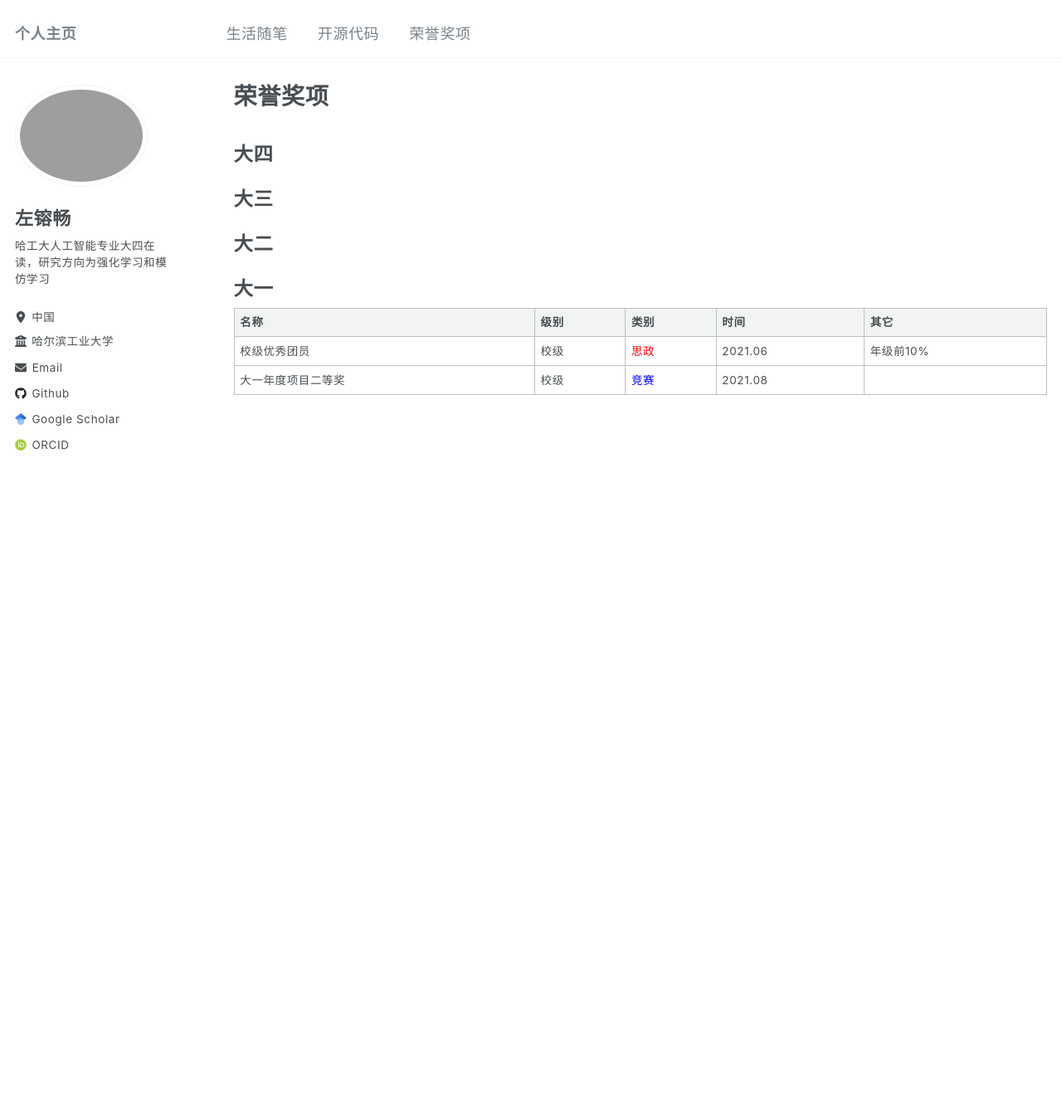
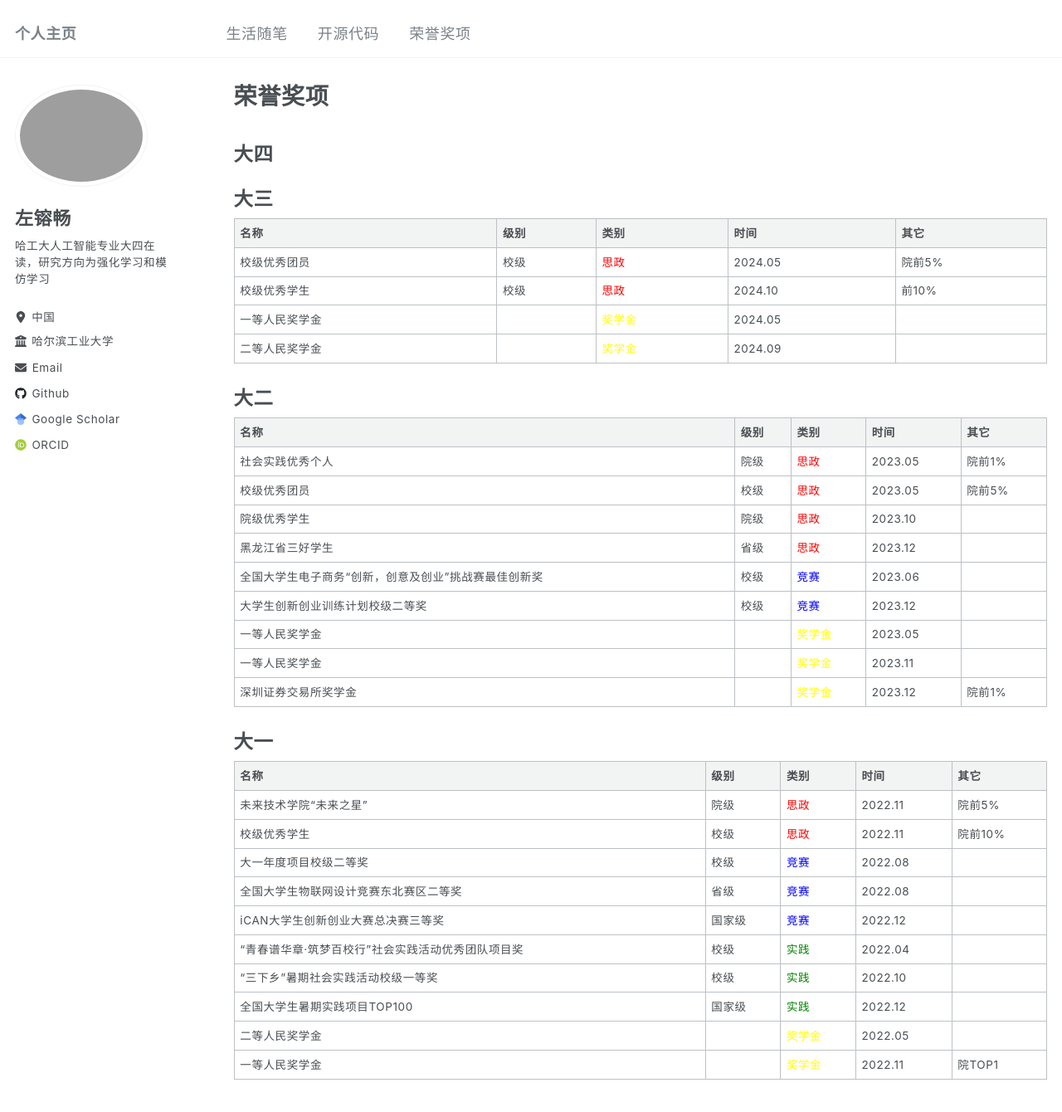
Before and after one commit to zrc0622/zrc0622.github.io, a Jekyll site: the page built from _pages/awards.md, in a window 1280 px wide and 1400 px high. Shown: the top 1340 px of the window at 83% size. Built offline with Jekyll 4.4.1, drawn with Linux system fonts in a browser that asks for light colours.

Commit message:
更新个人奖项

```diff
--- a/_pages/awards.md
+++ b/_pages/awards.md
@@ -10,11 +10,38 @@ redirect_from:
 
 ## 大三
 
+| 名称 | 级别 | 类别 | 时间 | 其它 |
+| - | - | - | - | - |
+| 校级优秀团员 | 校级 | <span style="color: red;">思政</span> | 2024.05 | 院前5% |
+| 校级优秀学生 | 校级 | <span style="color: red;">思政</span> | 2024.10 | 前10% |
+| 一等人民奖学金 | | <span style="color: yellow;">奖学金</span> | 2024.05 | |
+| 二等人民奖学金 | | <span style="color: yellow;">奖学金</span> | 2024.09 | |
+
 ## 大二
+
+| 名称 | 级别 | 类别 | 时间 | 其它 |
+| - | - | - | - | - |
+| 社会实践优秀个人 | 院级 | <span style="color: red;">思政</span> | 2023.05 | 院前1% |
+| 校级优秀团员 | 校级 | <span style="color: red;">思政</span> | 2023.05 | 院前5% |
+| 院级优秀学生 | 院级 | <span style="color: red;">思政</span> | 2023.10 | |
+| 黑龙江省三好学生 | 省级 | <span style="color: red;">思政</span> | 2023.12 | |
+| 全国大学生电子商务“创新，创意及创业”挑战赛最佳创新奖 | 校级 | <span style="color: blue;">竞赛</span> | 2023.06 | |
+| 大学生创新创业训练计划校级二等奖 | 校级 | <span style="color: blue;">竞赛</span> | 2023.12 | |
+| 一等人民奖学金 | | <span style="color: yellow;">奖学金</span> | 2023.05 | |
+| 一等人民奖学金 | | <span style="color: yellow;">奖学金</span> | 2023.11 | |
+| 深圳证券交易所奖学金 | | <span style="color: yellow;">奖学金</span> | 2023.12 | 院前1% |
 
 ## 大一
 
 | 名称 | 级别 | 类别 | 时间 | 其它 |
 | - | - | - | - | - |
-| 校级优秀团员 | 校级 | <span style="color: red;">思政</span> | 2021.06 | 年级前10% |
-| 大一年度项目二等奖 | 校级 | <span style="color: blue;">竞赛</span> | 2021.08 | |
+| 未来技术学院“未来之星” | 院级 | <span style="color: red;">思政</span> | 2022.11 | 院前5% |
+| 校级优秀学生 | 校级 | <span style="color: red;">思政</span> | 2022.11 | 院前10% |
+| 大一年度项目校级二等奖 | 校级 | <span style="color: blue;">竞赛</span> | 2022.08 | |
+| 全国大学生物联网设计竞赛东北赛区二等奖 | 省级 | <span style="color: blue;">竞赛</span> | 2022.08 | |
+| iCAN大学生创新创业大赛总决赛三等奖 | 国家级 | <span style="color: blue;">竞赛</span> | 2022.12 | |
+| “青春谱华章·筑梦百校行”社会实践活动优秀团队项目奖 | 校级 | <span style="color: green;">实践</span> | 2022.04 | |
+| “三下乡”暑期社会实践活动校级一等奖 | 校级 | <span style="color: green;">实践</span> | 2022.10 | |
+| 全国大学生暑期实践项目TOP100 | 国家级 | <span style="color: green;">实践</span> | 2022.12 | |
+| 二等人民奖学金 | | <span style="color: yellow;">奖学金</span> | 2022.05 | |
+| 一等人民奖学金 | | <span style="color: yellow;">奖学金</span> | 2022.11 | 院TOP1 |
```
